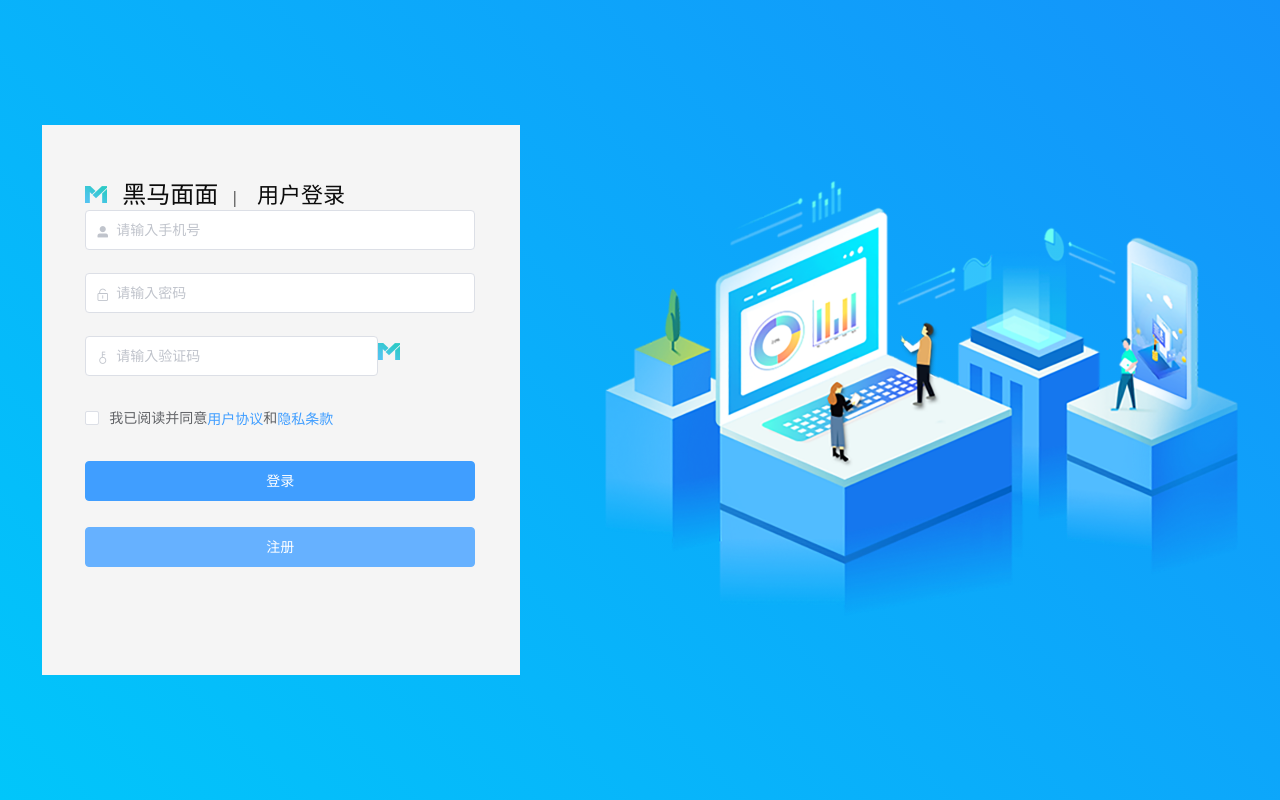
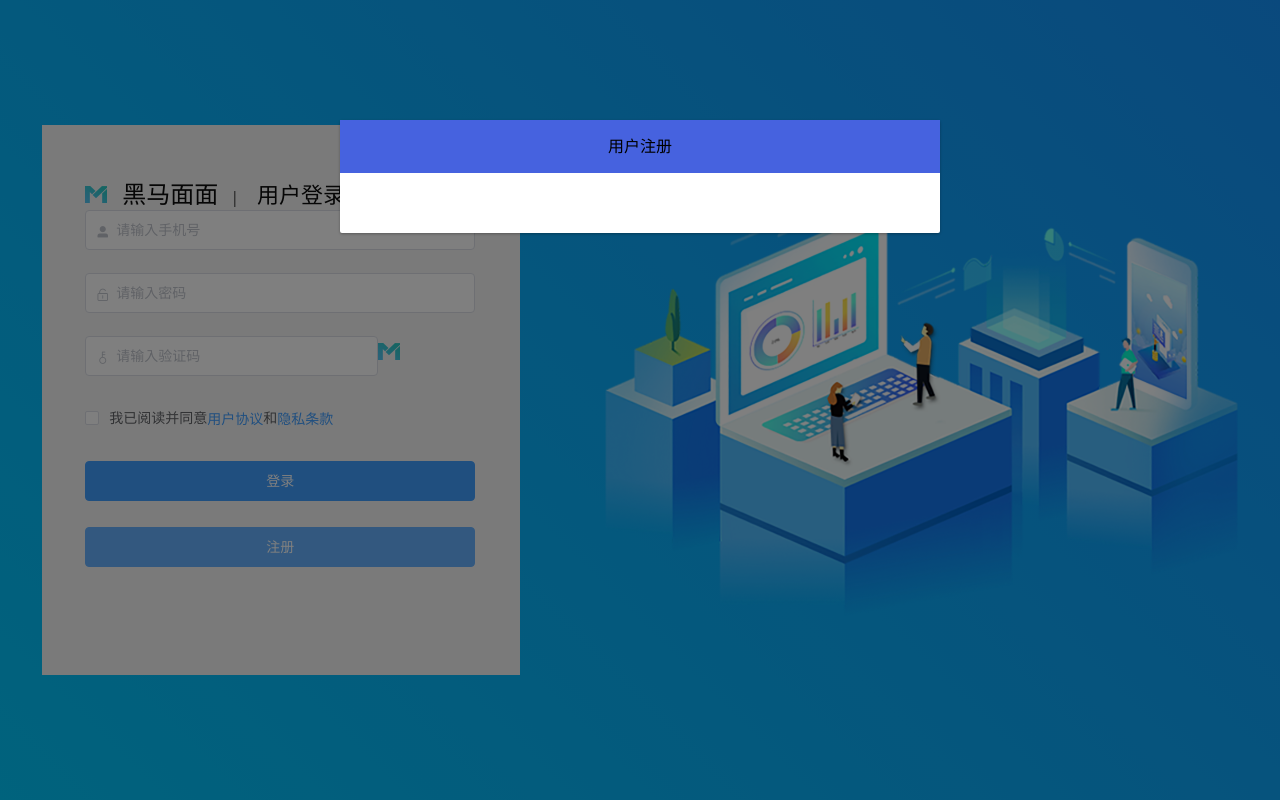
Before and after one commit to lixiaoxiao-star/heimamm, a Vue app: page / in a window 1280 px wide. Both pictures are taken after a click on the button "注册". Built offline with nearby package versions, Linux system fonts and the light colour scheme; the HTML template or start-up script is replaced by a standard one.

Commit message:
注册页面初写

```diff
--- a/src/views/login/login.vue
+++ b/src/views/login/login.vue
@@ -53,19 +53,27 @@
             >登录</el-button
           >
           <br />
-          <el-button class="btn" type="primary">注册</el-button>
+          <el-button class="btn" type="primary" @click="registerClick"
+            >注册</el-button
+          >
         </el-form-item>
       </el-form>
     </div>
     <div class="rigth">
       <img src="../../assets/img/login_banner_ele.png" alt="" />
     </div>
+
+    <register ref="registerRef"> </register>
   </div>
 </template>
 
 <script>
+import register from './register.vue';
 export default {
   name: 'login',
+  components: {
+    register
+  },
   data() {
     return {
       form: {
@@ -90,6 +98,11 @@ export default {
     };
   },
   methods: {
+    // 注册点击
+    registerClick() {
+      this.$refs.registerRef.dialogFormVisible = true;
+    },
+    // 登陆点击
     loginClick() {
       this.$refs.formRef.validate((result) => {
         this.$message.success(result + ''); //布尔值转字符串
--- /dev/null
+++ b/src/views/login/register.vue
@@ -0,0 +1,34 @@
+<template>
+  <!-- :visible.sync弹窗是否显示 -->
+  <el-dialog
+    :visible.sync="dialogFormVisible"
+    class="register"
+    width="600px"
+    :show-close="false"
+  >
+    <div slot="title" class="title">用户注册</div>
+  </el-dialog>
+</template>
+<script>
+export default {
+  data() {
+    return {
+      dialogFormVisible: false
+    };
+  }
+};
+</script>
+
+<style lang="less">
+.register {
+  .title {
+    height: 53px;
+    line-height: 53px;
+    text-align: center;
+    background: rgb(70, 98, 223);
+  }
+  .el-dialog__header {
+    padding: 0;
+  }
+}
+</style>
```
